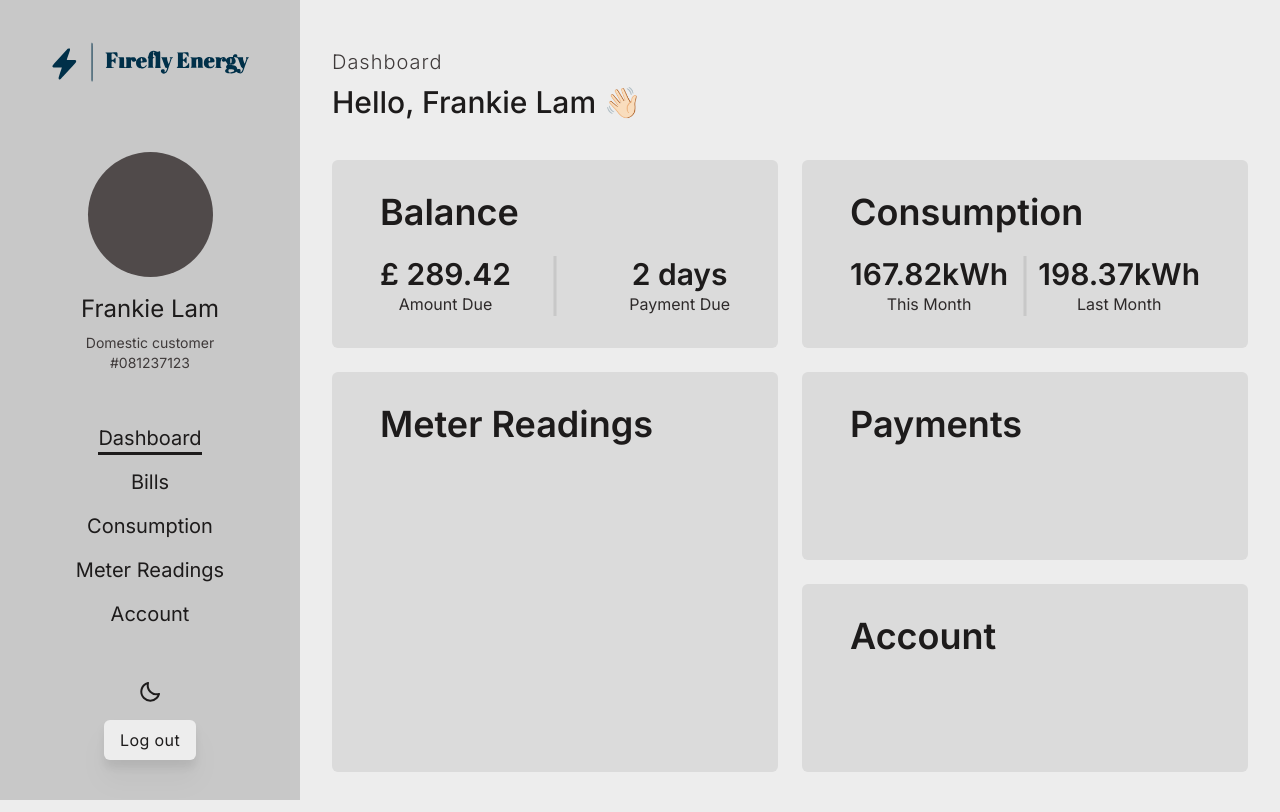
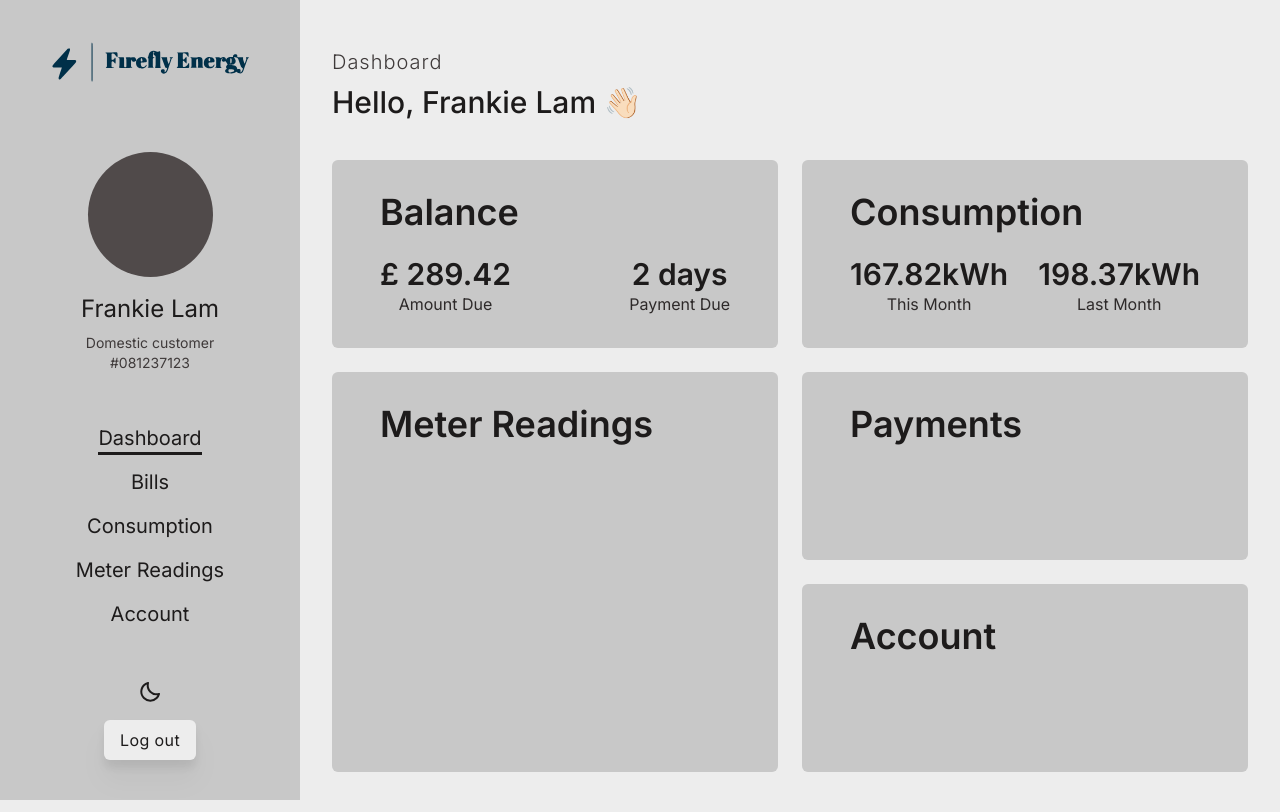
Before and after one commit to frankiecflam/firefly-energy, a Next.js app: page / in a window 1280 px wide. Built offline with nearby package versions, Linux system fonts and the light colour scheme.

Commit message:
add dashboardCard to be reusable in components

```diff
--- a/components/dashboard/dashboardCard.tsx
+++ b/components/dashboard/dashboardCard.tsx
@@ -12,7 +12,11 @@
   className,
 }: DashboardCardProps) {
   return (
-    <div className={`rounded-md bg-white-200 py-8 px-6 dark:bg-black xl:px-12 ${className? className : ""}`}>
+    <div
+      className={`rounded-md bg-white-300 py-8 px-6 dark:bg-black xl:px-12 ${
+        className ? className : ""
+      }`}
+    >
       <h2 className="text-4xl font-semibold capitalize">{title}</h2>
       {children}
     </div>
```
